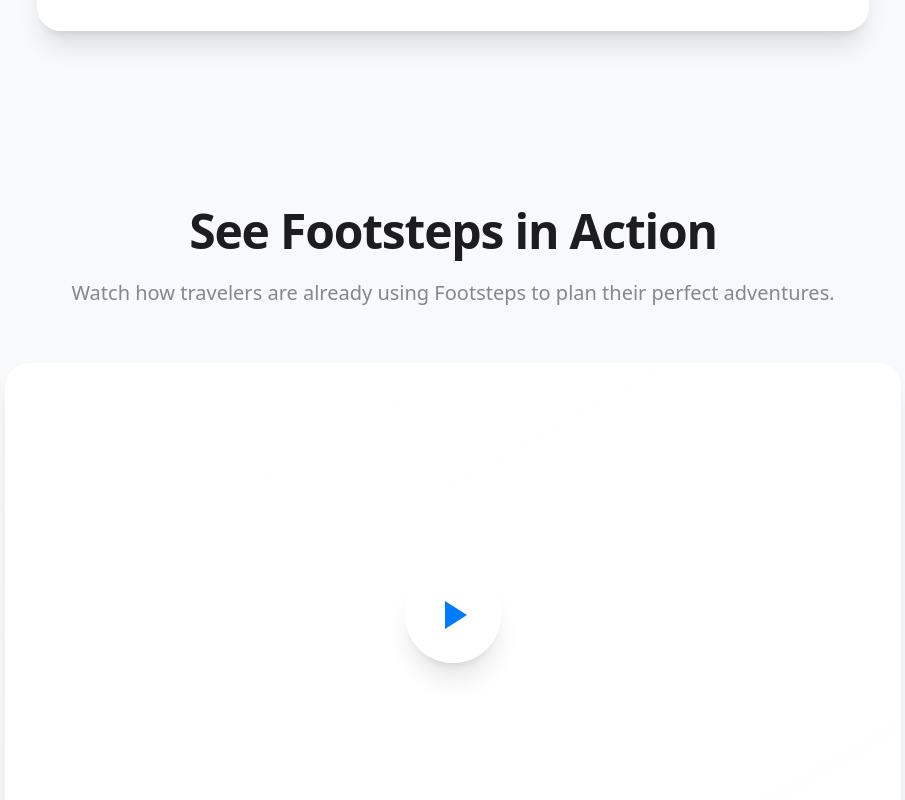
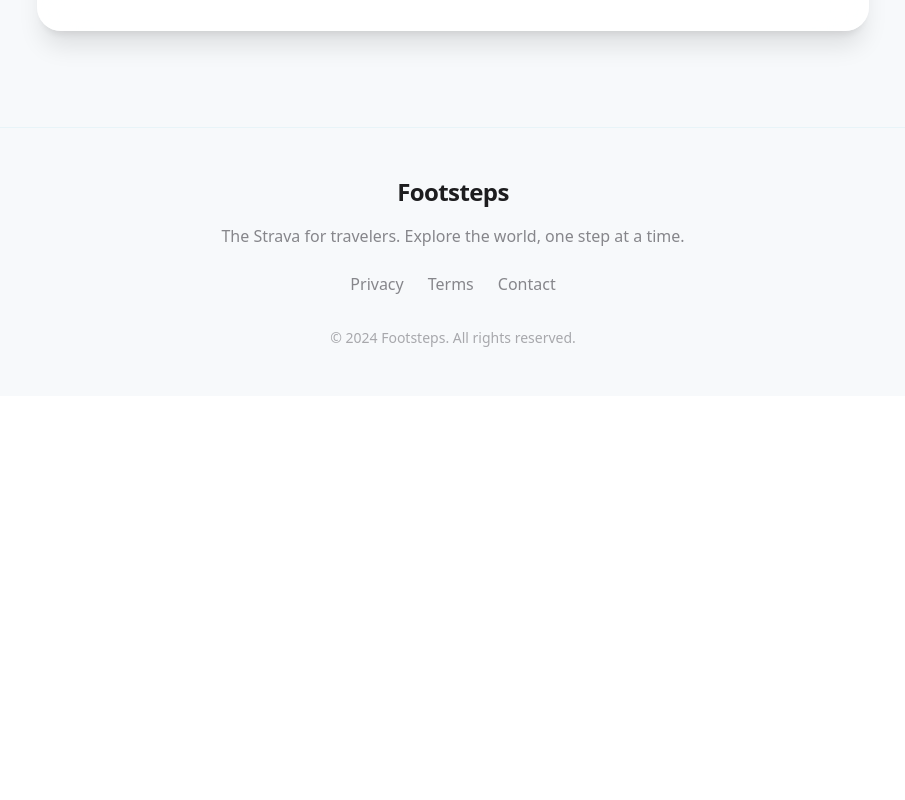
Before and after one commit to vidyadhar03/footsteps, a Next.js app: page / in a window 1280 px wide. Shown: the part 2460-3260 px from the top of the page, without its empty margins (187-1092 px from the left). After the commit the page ends 2856 px from the top, so only its background shows below. Built offline with nearby package versions, Linux system fonts and the light colour scheme.

Commit message:
removed demo

```diff
--- a/src/app/page.tsx
+++ b/src/app/page.tsx
@@ -611,7 +611,7 @@
       <WaitlistForm />
 
       {/* Demo Section */}
-      <section id="demo" className="py-12 lg:py-20" style={{ backgroundColor: '#f7f9fb' }}>
+      {/* <section id="demo" className="py-12 lg:py-20" style={{ backgroundColor: '#f7f9fb' }}>
         <div className="mx-auto max-w-7xl px-6 lg:px-8">
           <div className="text-center mb-10 lg:mb-14">
             <h2 className="text-3xl lg:text-4xl xl:text-5xl font-black text-primary mb-4 lg:mb-6 tracking-tight">
@@ -641,7 +641,7 @@
             </div>
           </div>
         </div>
-      </section>
+      </section> */}
 
       {/* Footer */}
       <footer className="border-t border-border py-8 lg:py-12" style={{ backgroundColor: '#f7f9fb' }}>
```
